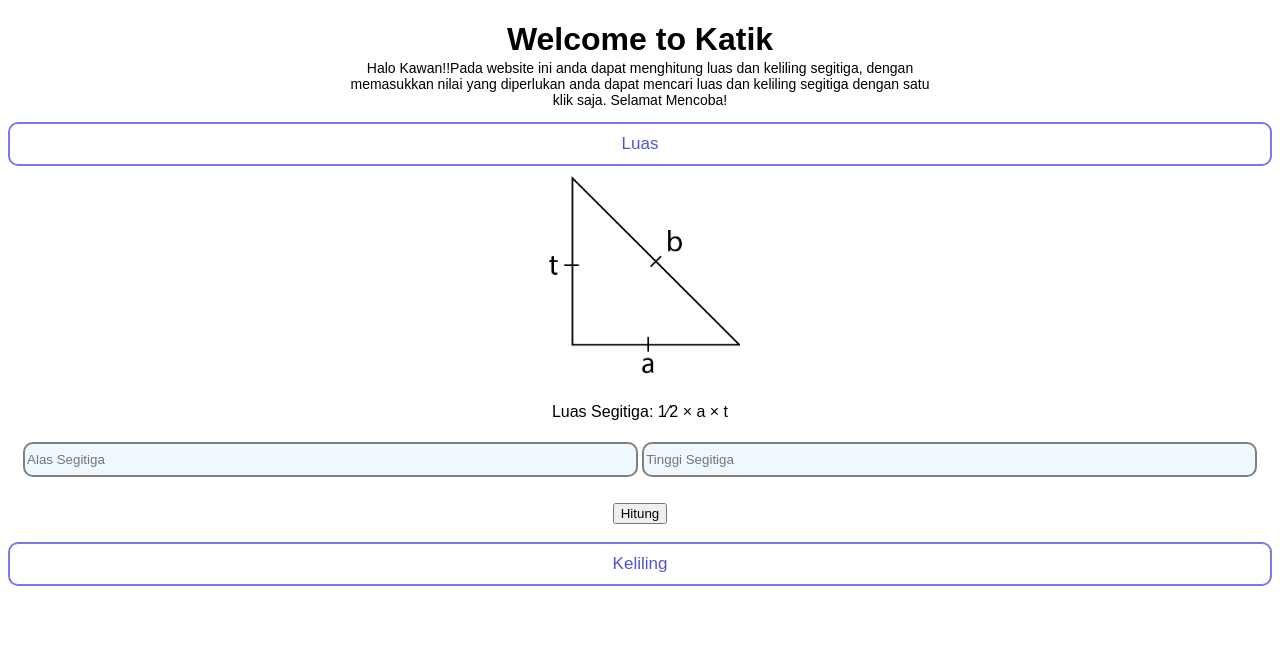
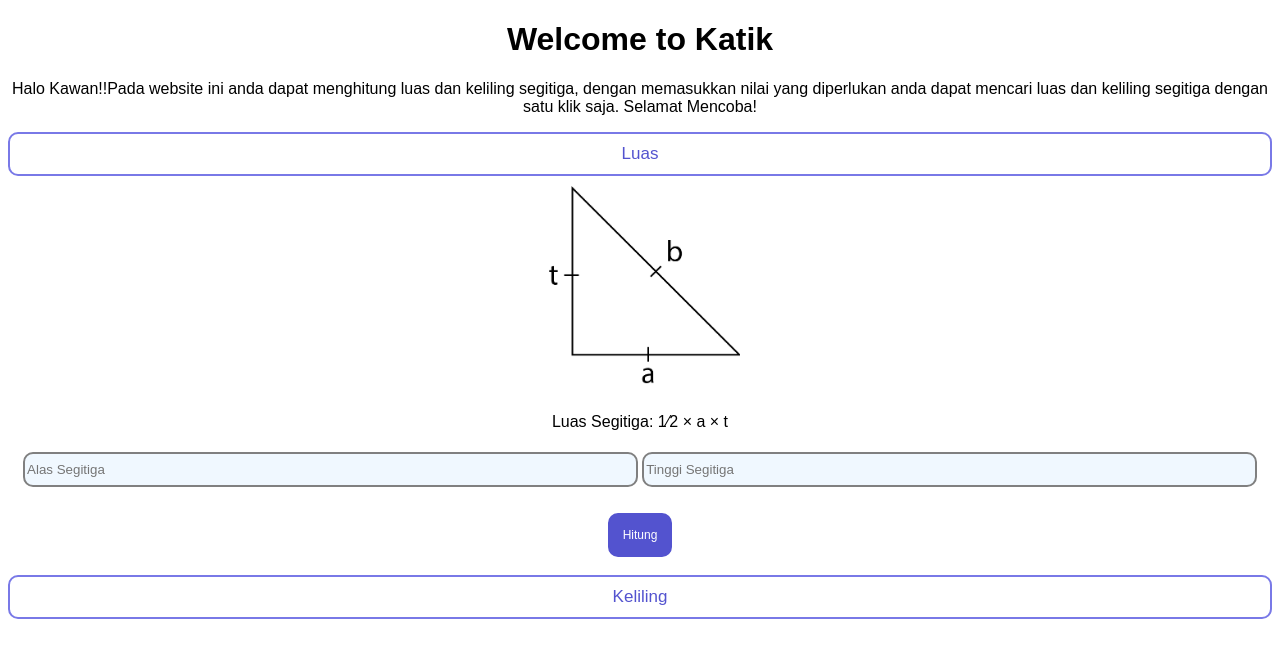
Before and after one commit to revou-fundamental-course/25-dec-23-FaridAlfaruq, a plain HTML site: page index.html in a window 1280 px wide. Both pictures are taken after a click on the button "Luas". Drawn offline with Linux system fonts and the light colour scheme.

Commit message:
add style for button

```diff
--- a/css/style.css
+++ b/css/style.css
@@ -4,12 +4,13 @@
   }
 
 .description {
-    width: 600px;
-    margin-top: -20px;
-    margin-left: auto;
-    margin-right: auto;
-    text-align: center;
-    font-size: 14px;
+    @media only screen and (max-width:600px) {
+      margin-top: -20px;
+      margin-left: auto;
+      margin-right: auto;
+      text-align: center;
+      font-size: 14px;
+    }
   }
   .luas-button {
     border-color: rgb(121, 121, 231);
@@ -139,3 +140,30 @@
   padding-bottom: 8px;
   margin-bottom: 10px;
 }
+
+.hitung-button{
+  padding-top: 1%;
+  padding-bottom: 1%;
+  padding-right: 1%;
+  padding-left: 1%;
+  border-radius: 10px;
+  background-color: rgb(83, 83, 207);
+  border-color: rgb(83, 83, 207);
+  color: white;
+  font-size: 12px;
+  border-style: solid;
+  transition: all 0.5s;
+}
+
+.hitung-button:hover{
+  padding-top: 1%;
+  padding-bottom: 1%;
+  padding-right: 1%;
+  padding-left: 1%;
+  border-radius: 10px;
+  background-color: white;
+  border-style: solid;
+  border-color: rgb(83, 83, 207);
+  color: rgb(83, 83, 207);
+  font-size: 12px;
+}
--- a/index.html
+++ b/index.html
@@ -52,7 +52,7 @@
         </form>
         <p id="rumus_keliling"></p>
         <p id="output_keliling"></p>
-        <button class="hitung" onclick="keliling_segitiga()">Hitung</button>
+        <button class="hitung-button" onclick="keliling_segitiga()">Hitung</button>
     </div>
 </body>
 </html>
```
